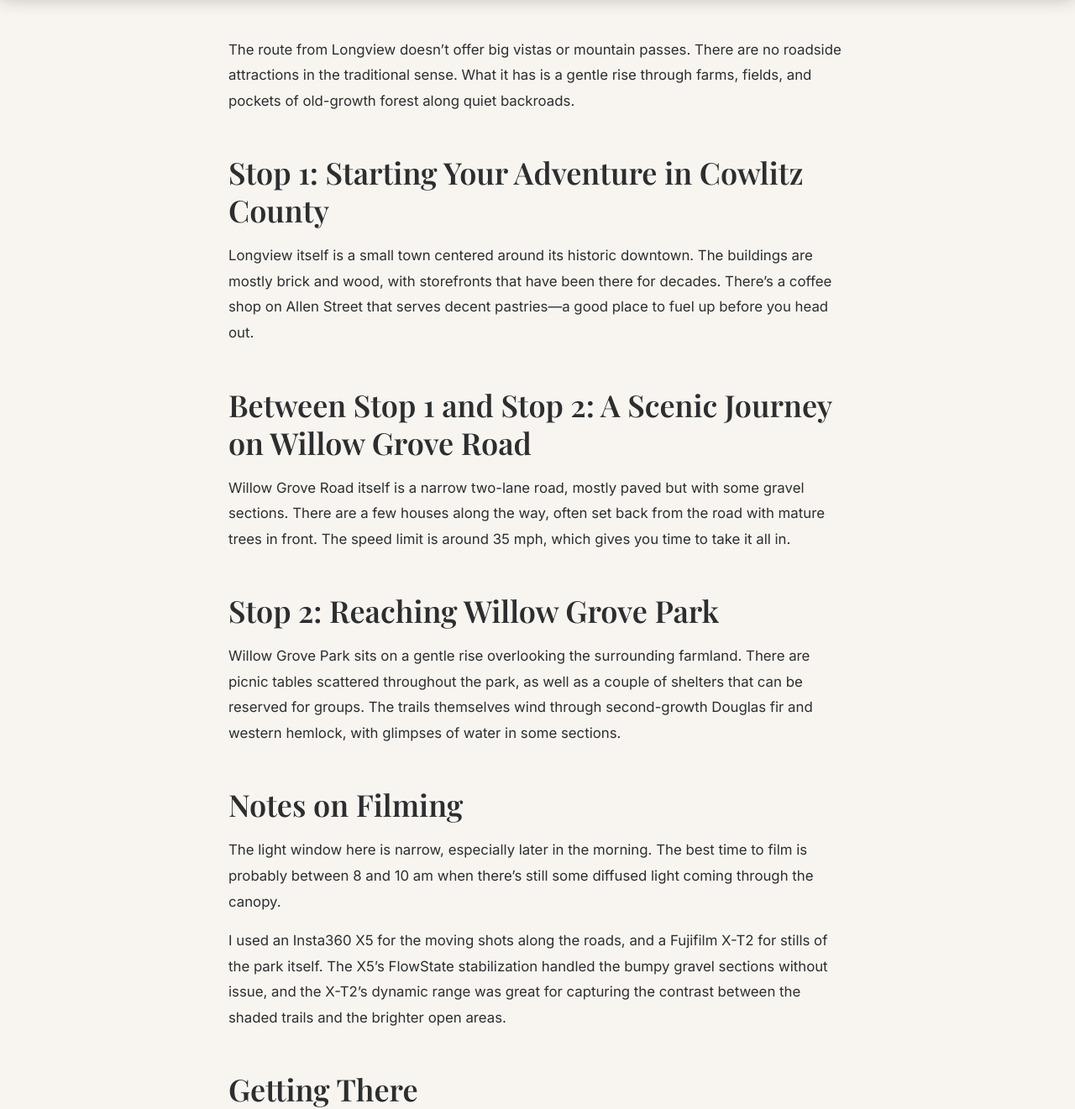
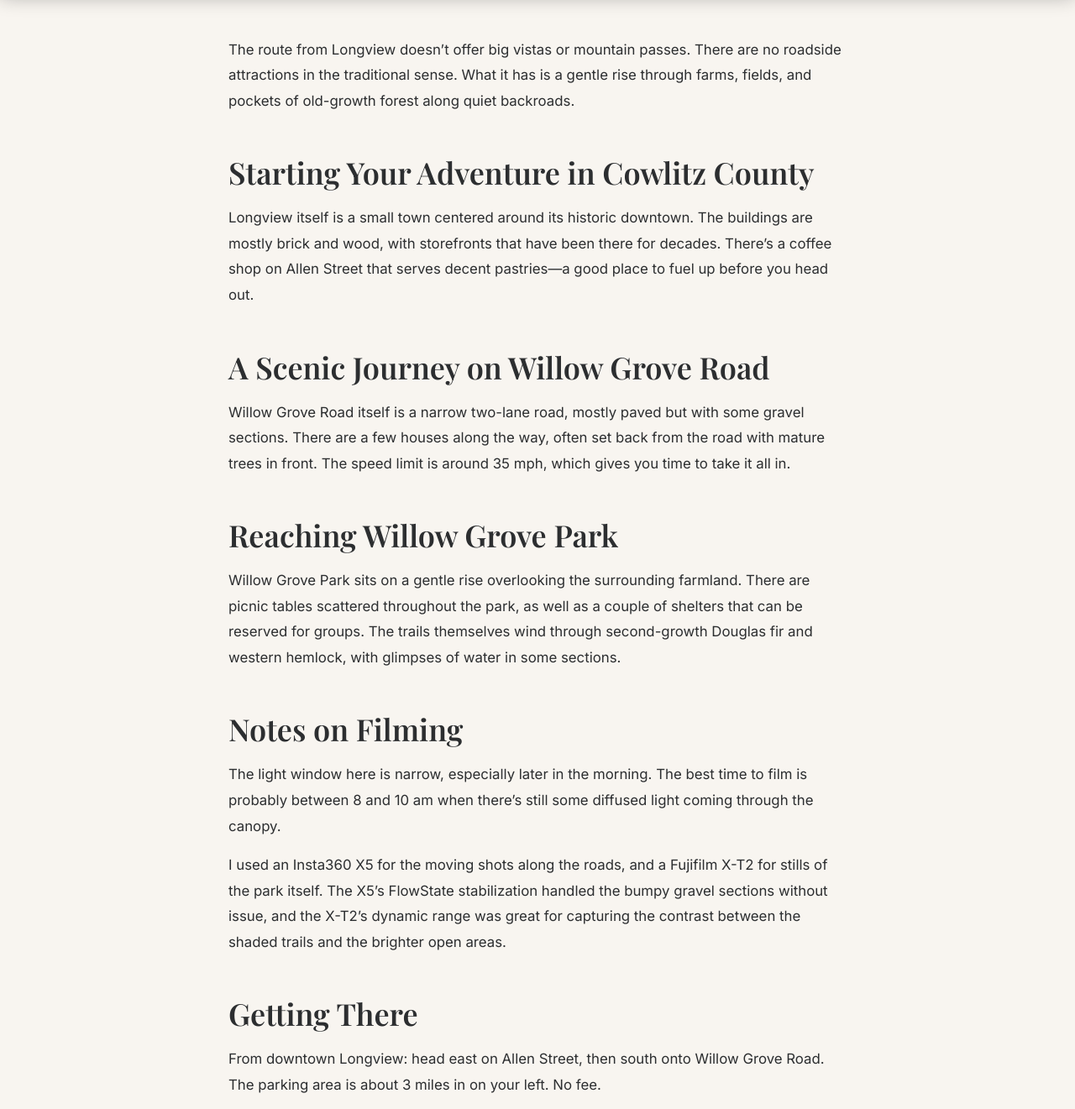
Before and after one commit to JohnPJustice/red-truck-adventures, a Jekyll site: the page built from _adventures/2026-05-01-willow-grove-park.md, in a window 1280 px wide and 1400 px high, scrolled down 949 px, cut to the strip 79-1400 px from the top of the window. Shown: the whole strip at 84% size. Built offline with Jekyll 4.4.1, drawn with Linux system fonts in a browser that asks for light colours; some web fonts are replaced.

Commit message:
feat: update adventures

```diff
--- a/_adventures/2026-05-01-willow-grove-park.md
+++ b/_adventures/2026-05-01-willow-grove-park.md
@@ -11,15 +11,15 @@ excerpt: "A drive through rolling hills and farmland to reach the peaceful trail
 
 The route from Longview doesn't offer big vistas or mountain passes. There are no roadside attractions in the traditional sense. What it has is a gentle rise through farms, fields, and pockets of old-growth forest along quiet backroads.
 
-## Stop 1: Starting Your Adventure in Cowlitz County
+## Starting Your Adventure in Cowlitz County
 
 Longview itself is a small town centered around its historic downtown. The buildings are mostly brick and wood, with storefronts that have been there for decades. There's a coffee shop on Allen Street that serves decent pastries—a good place to fuel up before you head out.
 
-## Between Stop 1 and Stop 2: A Scenic Journey on Willow Grove Road
+## A Scenic Journey on Willow Grove Road
 
 Willow Grove Road itself is a narrow two-lane road, mostly paved but with some gravel sections. There are a few houses along the way, often set back from the road with mature trees in front. The speed limit is around 35 mph, which gives you time to take it all in.
 
-## Stop 2: Reaching Willow Grove Park
+## Reaching Willow Grove Park
 
 Willow Grove Park sits on a gentle rise overlooking the surrounding farmland. There are picnic tables scattered throughout the park, as well as a couple of shelters that can be reserved for groups. The trails themselves wind through second-growth Douglas fir and western hemlock, with glimpses of water in some sections.
 
--- a/about.html
+++ b/about.html
@@ -58,15 +58,15 @@ description: "The story behind Red Truck Adventures — Pacific Northwest advent
         <div style="background:#F8F5F0; border-radius:12px; padding:2rem; margin-bottom:1.5rem;">
           <div class="stats-bar" style="grid-template-columns:1fr 1fr; gap:1.5rem;">
             <div class="stat">
-              <div class="stat__number">60+</div>
+              <div class="stat__number">500+</div>
               <div class="stat__label">Miles Documented</div>
             </div>
             <div class="stat">
-              <div class="stat__number">12+</div>
+              <div class="stat__number">25+</div>
               <div class="stat__label">Locations</div>
             </div>
             <div class="stat">
-              <div class="stat__number">3</div>
+              <div class="stat__number">9</div>
               <div class="stat__label">Counties</div>
             </div>
             <div class="stat">
```
Also changed, not shown: _adventures/2026-04-15-lake-sacajawea-evening.md (+1 -7 lines), contact.html (+0 -7 lines).
